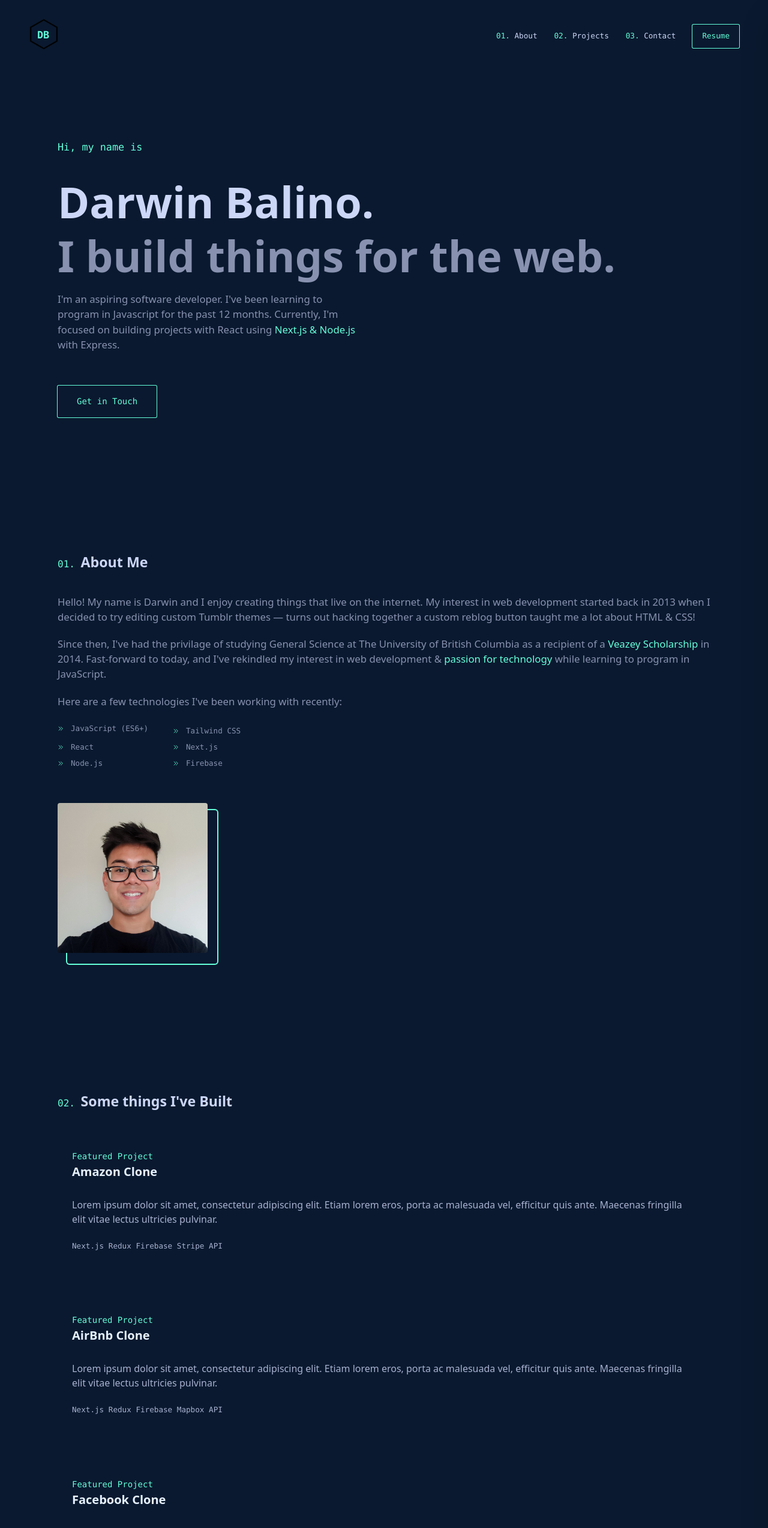
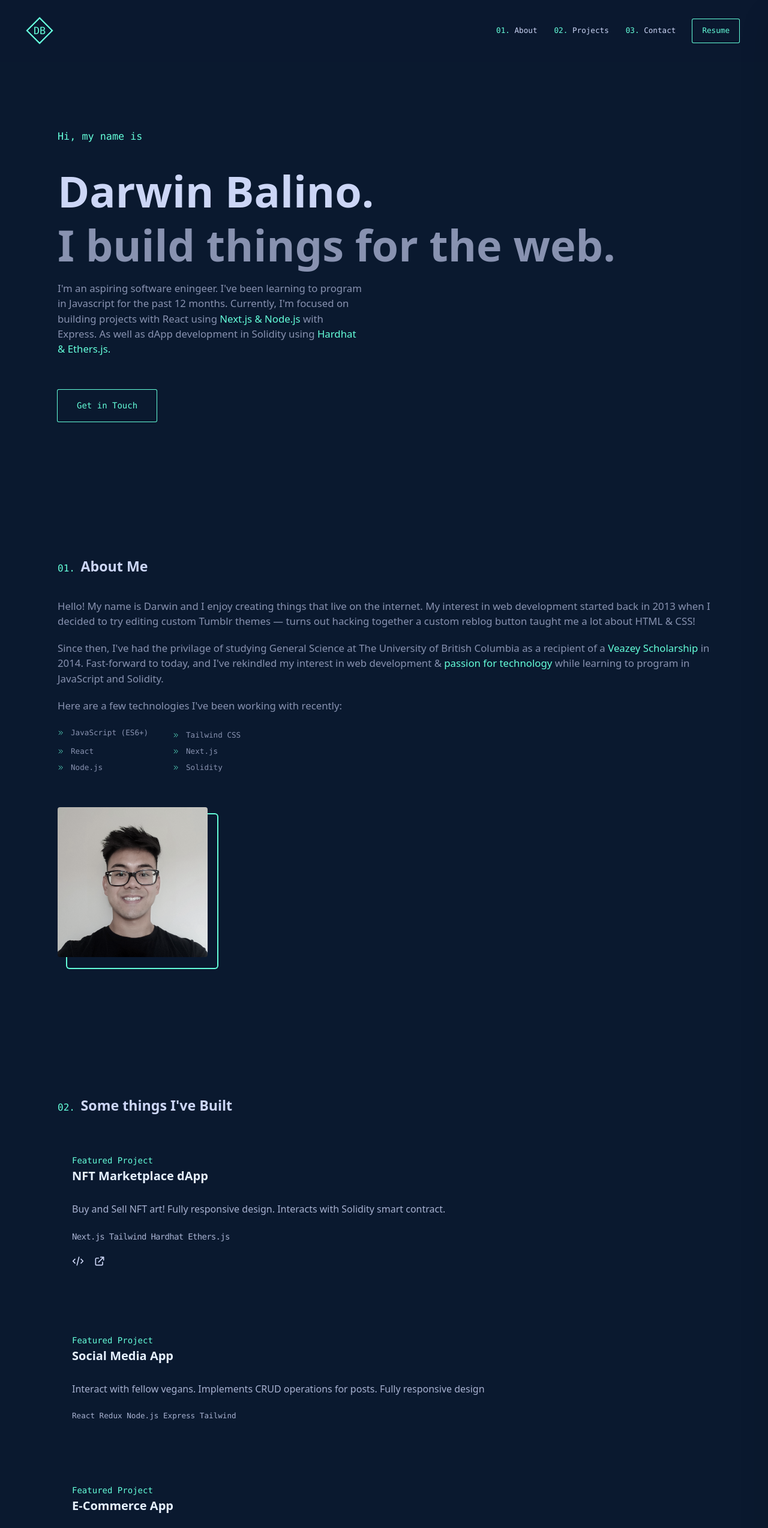
Before and after one commit to darwinbalino/portfolio-website, a Next.js app: page / in a window 1280 px wide. Shown: the top 2548 px of the page at 60% size. Built offline with nearby package versions, Linux system fonts and the light colour scheme.

Commit message:
updated hero

```diff
--- a/components/About.js
+++ b/components/About.js
@@ -41,19 +41,22 @@ const About = () => {
           <h1>
             Since then, I've had the privilage of studying General Science at
             The University of British Columbia as a recipient of a{" "}
-            <span className="cursor-pointer text-turquoise hover:underline">
+            <a
+              href="https://veazeyscholars.com/"
+              className="cursor-pointer text-turquoise hover:underline"
+            >
               Veazey Scholarship
-            </span>{" "}
+            </a>{" "}
             in 2014. Fast-forward to today, and I've rekindled my interest in
             web development &{" "}
             <span className="text-turquoise">passion for technology </span>
-            while learning to program in JavaScript.
+            while learning to program in JavaScript and Solidity.
           </h1>
           <h1>Here are a few technologies I've been working with recently:</h1>
         </section>
 
         <div className="max-w-sm">
-          <div className="grid grid-cols-2 mt-5 space-y-2 font-mono text-tiny ">
+          <div className="grid grid-cols-2 mt-5 space-y-2 font-mono text-tiny">
             <div className="flex items-center space-x-3">
               <ChevronDoubleRightIcon className="h-2.5 text-turquoise" />
               <h1>JavaScript (ES6+)</h1>
@@ -76,7 +79,7 @@ const About = () => {
             </div>
             <div className="flex items-center space-x-3">
               <ChevronDoubleRightIcon className="h-2.5 text-turquoise" />
-              <h1>Firebase</h1>
+              <h1>Solidity</h1>
             </div>
           </div>
         </div>
@@ -86,7 +89,7 @@ const About = () => {
             <div className="absolute w-full h-full rounded group-hover:-right-3 group-hover:top-2 ring-2 ring-turquoise -right-4 top-3"></div>
 
             <Image
-              className="relative rounded tint"
+              className="relative rounded grayscale-60 hover:grayscale-10 filter"
               src={portrait}
               width={250}
               height={250}
--- a/components/Contact.js
+++ b/components/Contact.js
@@ -7,7 +7,7 @@ const Contact = () => {
   const animation = useSpring({
     opacity: on ? 1 : 0,
     transform: on ? "translate3d(0,0,0)" : "translate3d(0,5%,0)",
-    config: config.molasses,
+    config: config.molasses
   });
   return (
     <main id="contact">
--- a/components/Header.js
+++ b/components/Header.js
@@ -1,24 +1,20 @@
-import Image from "next/image";
+import { useRouter } from "next/router";
 import React from "react";
 import { Link } from "react-scroll";
-var hexagon = require("/public/hexagon.png");
 
 const Header = ({ sidebar, setSidebar }) => {
+  const router = useRouter();
   return (
     <main>
-      <header className="flex items-center justify-between px-8 py-8 font-mono md:px-12">
-        <div className="relative cursor-pointer">
-          <h1 className="absolute px-3.5 py-3.5 font-semibold text-md text-turquoise">
-            {/* py-0.5 px-1.5 */}
+      <header className="flex items-center justify-between px-8 py-8 font-mono bg-opacity-90 bg-navy md:px-12">
+        <div
+          onClick={() => router.reload(window.location)}
+          className="relative ml-1 cursor-pointer group"
+        >
+          <h1 className="absolute px-1 py-0.5 text-md z-10 text-turquoise">
             DB
           </h1>
-          <Image
-            className="relative rounded text-turquoise"
-            src={hexagon}
-            width={50}
-            height={50}
-            objectFit="cover"
-          />
+          <div className="relative rotate-45 bg-transparent w-7 h-7 group-hover:bg-navy-lightest ring-2 ring-turquoise"></div>
         </div>
         <div
           onClick={() => setSidebar(!sidebar)}
@@ -30,6 +26,7 @@ const Header = ({ sidebar, setSidebar }) => {
             fill="none"
             viewBox="0 0 24 24"
             stroke="currentColor"
+            strokeWidth="1.3"
           >
             <path
               stroke-linecap="round"
@@ -77,15 +74,15 @@ const Header = ({ sidebar, setSidebar }) => {
         className={
           sidebar
             ? "bg-navy-light shadow-2xl space-y-6 w-[355px] absolute inset-y-0 right-0 transform translate-x-full transition duration-200 ease-in-out"
-            : "bg-navy-light z-10 shadow-2xl space-y-6 w-[355px] absolute inset-y-0 right-0 transform transition duration-200 ease-in-out"
+            : "bg-navy-light shadow-2xl z-10 space-y-6 w-[355px] absolute inset-y-0 right-0 transform transition duration-200 ease-in-out"
         }
       >
-        <div className="flex justify-between py-8 mb-36 px-7">
+        <div className="flex justify-between px-7 py-7 mb-36">
           <div></div>
           <svg
             onClick={() => setSidebar(!sidebar)}
             xmlns="http://www.w3.org/2000/svg"
-            className="h-11 text-turquoise"
+            className="cursor-pointer h-11 text-turquoise"
             fill="none"
             viewBox="0 0 24 24"
             stroke="currentColor"
--- a/components/Hero.js
+++ b/components/Hero.js
@@ -1,32 +1,71 @@
-import React from "react";
+import React, { useState } from "react";
+import { animated, config, useSpring } from "react-spring";
+import { Waypoint } from "react-waypoint";
 
 const Hero = ({ sidebar }) => {
+  const [on, toggle] = useState(false);
+  const animation = useSpring({
+    opacity: on ? 1 : 0,
+    transform: on ? "translate3d(0,0,0)" : "translate3d(0,100%,0)",
+    config: config.slow,
+  });
+  const animation2 = useSpring({
+    opacity: on ? 1 : 0,
+    transform: on ? "translate3d(0,0,0)" : "translate3d(0,50%,0)",
+    config: config.slow,
+  });
+  const animation3 = useSpring({
+    opacity: on ? 1 : 0,
+    transform: on ? "translate3d(0,0,0)" : "translate3d(0,100%,0)",
+    config: config.molasses,
+  });
+
   return (
     <div className={sidebar ? " filter blur-none" : "filter blur-md"}>
+      <Waypoint
+        onEnter={() => {
+          if (!on) toggle(true);
+        }}
+      />
       <main className="pt-16 md:pt-4 text-slate">
-        <h1 className="mb-6 font-mono text-md text-turquoise">
+        <animated.h1
+          style={animation}
+          className="mb-6 font-mono text-md text-turquoise"
+        >
           Hi, my name is
-        </h1>
+        </animated.h1>
         <div className="flex flex-col flex-grow">
-          <h1 className="text-4xl font-bold md:text-5xl lg:text-7xl text-slate-lightest">
+          <animated.h1
+            style={animation2}
+            className="text-4xl font-bold md:text-5xl lg:text-7xl text-slate-lightest"
+          >
             Darwin Balino.
-          </h1>
-          <h1 className="text-4xl font-bold leading-10 md:leading-none lg:text-7xl XXlg:-mt-4 md:text-5xl">
+          </animated.h1>
+          <animated.h1
+            style={animation}
+            className="text-4xl font-bold leading-10 md:leading-none lg:text-7xl XXlg:-mt-4 md:text-5xl"
+          >
             I build things for the web.
-          </h1>
+          </animated.h1>
         </div>
         <div className="max-w-lg">
-          <h1 className="mt-6 font-sans text-md ">
-            I'm an aspiring software developer. I've been learning to program in
+          <animated.h1 style={animation} className="mt-6 font-sans text-md ">
+            I'm an aspiring software eningeer. I've been learning to program in
             Javascript for the past 12 months. Currently, I'm focused on
             building projects with React using{" "}
             <span className="text-turquoise">Next.js & Node.js</span> with
             Express.
-          </h1>
+            As well as dApp development in Solidity using{" "}
+            <span className="text-turquoise">Hardhat & Ethers.js.</span>
+
+          </animated.h1>
         </div>
-        <button className="px-8 py-4 font-mono text-sm rounded-sm hover:bg-navy-lightest mt-14 ring-1 text-turquoise ring-turquoise">
+        <animated.button
+          style={animation3}
+          className="px-8 py-4 font-mono text-sm rounded-sm hover:bg-navy-lightest mt-14 ring-1 text-turquoise ring-turquoise"
+        >
           Get in Touch
-        </button>
+        </animated.button>
       </main>
     </div>
   );
--- a/components/Projects.js
+++ b/components/Projects.js
@@ -31,14 +31,61 @@ const Projects = () => {
             <h1 className="font-mono text-sm text-turquoise">
               Featured Project
             </h1>
-            <h1 className="text-xl font-bold text-white">Amazon Clone</h1>
+            <h1 className="text-xl font-bold text-white">NFT Marketplace dApp</h1>
             <h1 className="font-sans mt-7 text-slate-light">
-              Lorem ipsum dolor sit amet, consectetur adipiscing elit. Etiam
-              lorem eros, porta ac malesuada vel, efficitur quis ante. Maecenas
-              fringilla elit vitae lectus ultricies pulvinar.
+            Buy and Sell NFT art! Fully responsive design.
+            Interacts with Solidity smart contract.
+            </h1>
+            <h1 className="mt-6 font-mono text-sm tracking-tighter text-slate-light">
+              Next.js Tailwind Hardhat Ethers.js{" "}
+            </h1>
+            <div className="flex mt-3 -ml-2">
+              <div className="p-2 cursor-pointer group">
+                <svg
+                  xmlns="http://www.w3.org/2000/svg"
+                  className="h-5 text-slate-lightest group-hover:text-turquoise"
+                  fill="none"
+                  viewBox="0 0 24 24"
+                  stroke="currentColor"
+                >
+                  <path
+                    stroke-linecap="round"
+                    stroke-linejoin="round"
+                    stroke-width="2"
+                    d="M10 20l4-16m4 4l4 4-4 4M6 16l-4-4 4-4"
+                  />
+                </svg>
+              </div>
+              <div className="p-2 cursor-pointer group">
+                <svg
+                  xmlns="http://www.w3.org/2000/svg"
+                  className="h-5 text-slate-lightest group-hover:text-turquoise"
+                  fill="none"
+                  viewBox="0 0 24 24"
+                  stroke="currentColor"
+                >
+                  <path
+                    stroke-linecap="round"
+                    stroke-linejoin="round"
+                    stroke-width="2"
+                    d="M10 6H6a2 2 0 00-2 2v10a2 2 0 002 2h10a2 2 0 002-2v-4M14 4h6m0 0v6m0-6L10 14"
+                  />
+                </svg>
+              </div>
+            </div>
+          </section>
+
+          <section className="p-6 mt-10">
+            <h1 className="font-mono text-sm text-turquoise">
+              Featured Project
+            </h1>
+            <h1 className="text-xl font-bold text-white">Social Media App</h1>
+            <h1 className="font-sans mt-7 text-slate-light">
+              Interact with fellow vegans. Implements CRUD operations for posts.
+               Fully responsive design
             </h1>
             <h1 className="mt-6 font-mono text-tiny text-slate-light">
-              Next.js Redux Firebase Stripe API{" "}
+              React Redux Node.js Express Tailwind{" "}
             </h1>
           </section>
 
@@ -46,29 +93,13 @@ const Projects = () => {
             <h1 className="font-mono text-sm text-turquoise">
               Featured Project
             </h1>
-            <h1 className="text-xl font-bold text-white">AirBnb Clone</h1>
+            <h1 className="text-xl font-bold text-white">E-Commerce App</h1>
             <h1 className="font-sans mt-7 text-slate-light">
-              Lorem ipsum dolor sit amet, consectetur adipiscing elit. Etiam
-              lorem eros, porta ac malesuada vel, efficitur quis ante. Maecenas
-              fringilla elit vitae lectus ultricies pulvinar.
+            Product data rendered server side from FakeStoreAPI. Implements
+             CRUD for basket items. Login functionality using NextAuth.
             </h1>
             <h1 className="mt-6 font-mono text-tiny text-slate-light">
-              Next.js Redux Firebase Mapbox API{" "}
-            </h1>
-          </section>
-
-          <section className="p-6 mt-10">
-            <h1 className="font-mono text-sm text-turquoise">
-              Featured Project
-            </h1>
-            <h1 className="text-xl font-bold text-white">Facebook Clone</h1>
-            <h1 className="font-sans mt-7 text-slate-light">
-              Lorem ipsum dolor sit amet, consectetur adipiscing elit. Etiam
-              lorem eros, porta ac malesuada vel, efficitur quis ante. Maecenas
-              fringilla elit vitae lectus ultricies pulvinar.
-            </h1>
-            <h1 className="mt-6 font-mono text-tiny text-slate-light">
-              React Redux Node.js Express{" "}
+              Next.js Redux Firebase Stripe API{" "}
             </h1>
           </section>
         </main>
--- a/package.json
+++ b/package.json
@@ -9,12 +9,11 @@
     "@heroicons/react": "^1.0.4",
     "next": "latest",
     "react": "^17.0.2",
-    "react-custom-scrollbar": "^1.0.0",
     "react-dom": "^17.0.2",
     "react-scroll": "^1.8.3",
     "react-spring": "^9.2.4",
     "react-waypoint": "^10.1.0",
-    "tailwind-scrollbar-hide": "^1.0.3"
+    "svg-outline-stroke": "^1.3.1"
   },
   "devDependencies": {
     "autoprefixer": "^10.2.6",
--- a/tailwind.config.js
+++ b/tailwind.config.js
@@ -35,9 +35,13 @@ module.exports = {
       "6xl": "4rem",
       "7xl": "4.5rem",
     },
+    grayscale: {
+      10: "10%",
+      60: "60%",
+    },
   },
   variants: {
     extend: {},
   },
-  plugins: [require("tailwind-scrollbar-hide")],
+  plugins: [],
 };
```
Also changed, not shown: public/hexagon.png (deleted), 1 other file (tests, documents, lock files or other folders).
